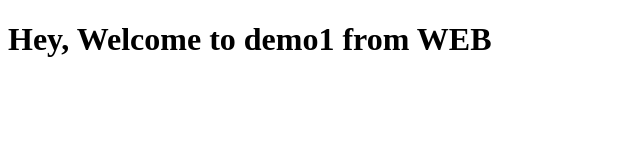
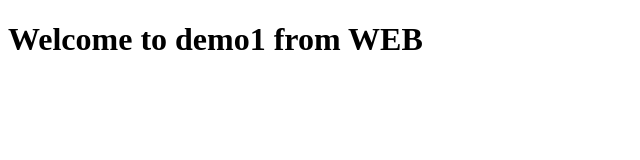
Before and after one commit to mohil194250/orangebit-demo1, a plain HTML site: page index.html in a window 1280 px wide. Shown: the whole page, without its empty margins (0-640 px from the left). Drawn offline with Linux system fonts and the light colour scheme.

```diff
--- a/index.html
+++ b/index.html
@@ -8,6 +8,6 @@
 	</head>
 
 	<body>
-		<h1>Hey, Welcome to demo1 from WEB</h1>
+		<h1>Welcome to demo1 from WEB</h1>
 	</body>
 </html>
```
Also changed, not shown: 1 other file.
